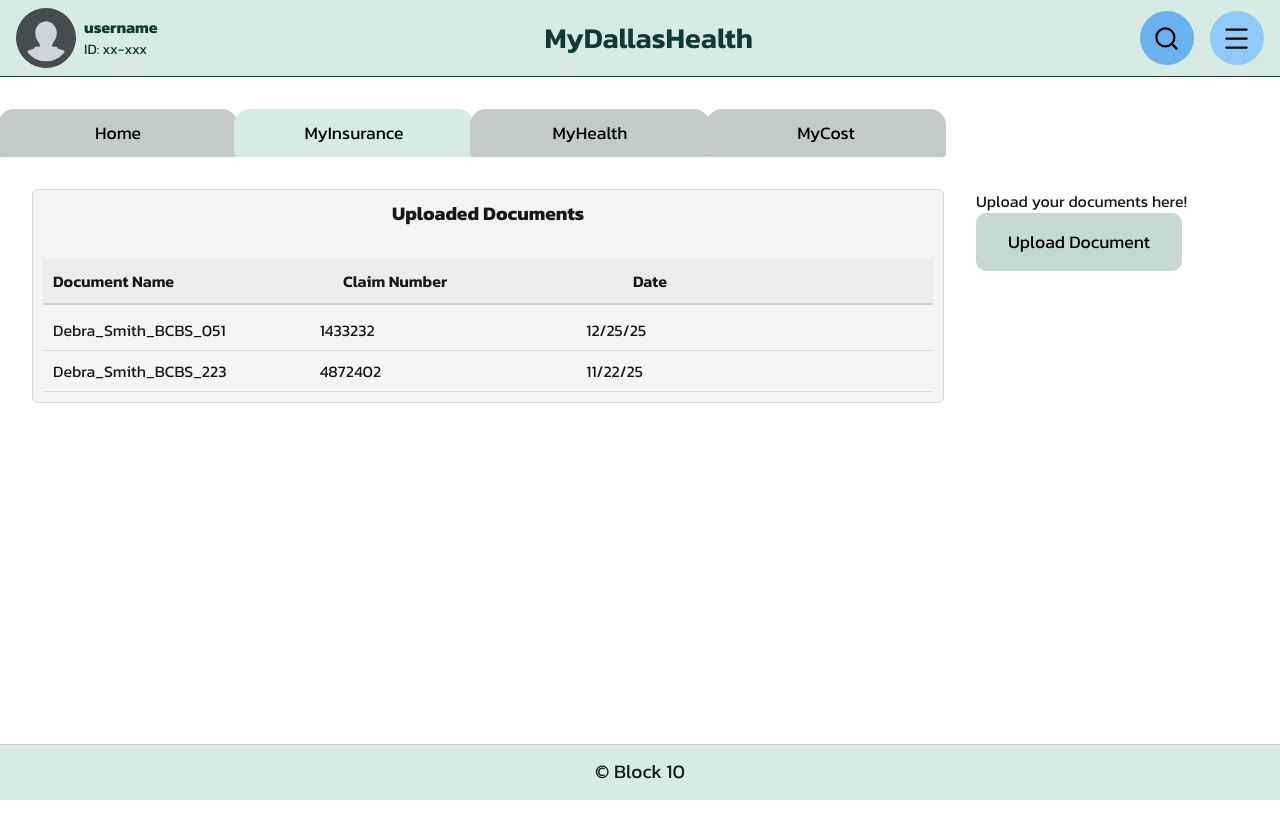
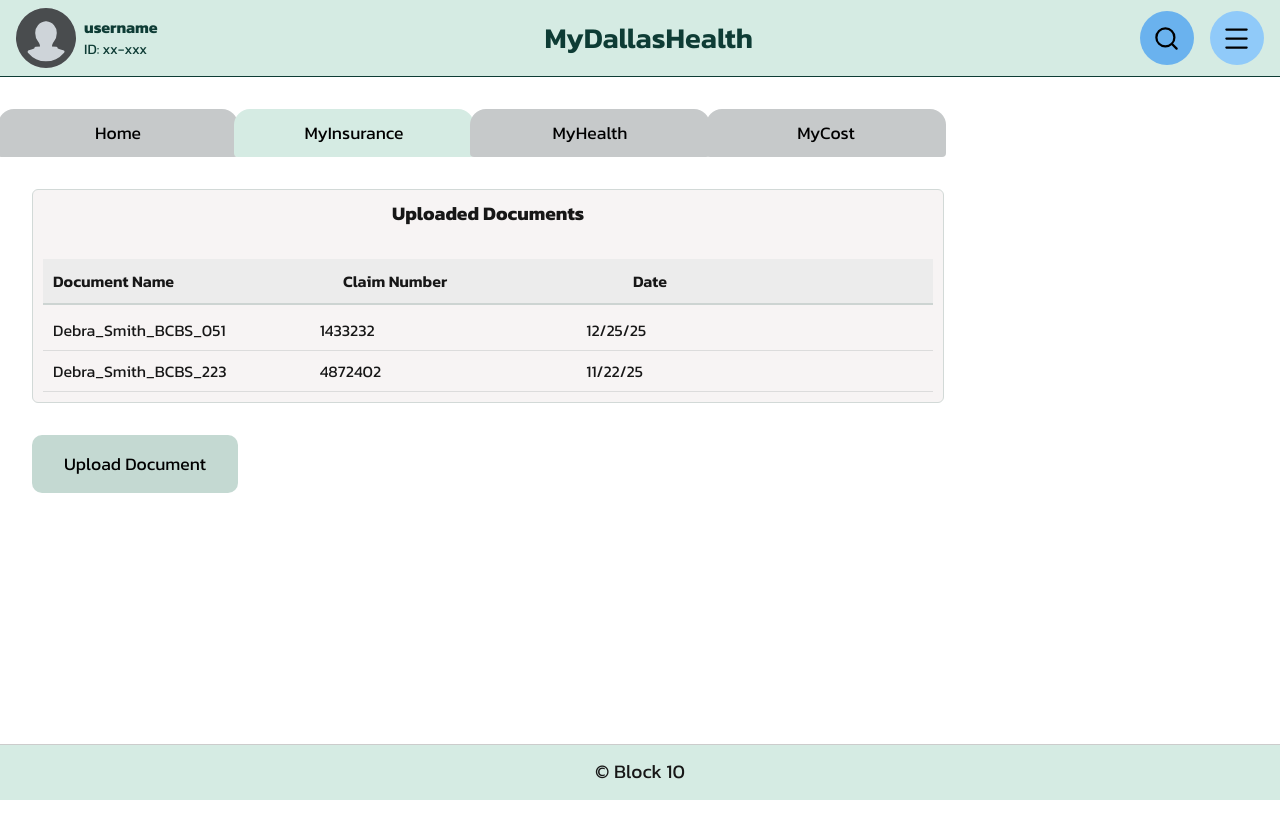
Before and after one commit to Steezzee/dallashealthcare, a Next.js app: page /insurance in a window 1280 px wide. Shown: the top 838 px of the page. Built offline with nearby package versions, Linux system fonts and the light colour scheme.

Commit message:
Moved Button

```diff
--- a/app/insurance/page.tsx
+++ b/app/insurance/page.tsx
@@ -68,7 +68,7 @@ export default function Insurance() {
       <main
         style={{
           display: "flex",
-          flexDirection: "row",
+          flexDirection: "column",
           justifyContent: "flex-start",
           alignItems: "flex-start",
           gap: "2rem",
@@ -81,7 +81,6 @@ export default function Insurance() {
 
         {/*  MyInsurance Section  */}
         <section style={{ flex: 1 }}>
-          <h2>Upload your documents here!</h2>
 
           {/* Upload Document Button */}
           <button
```
